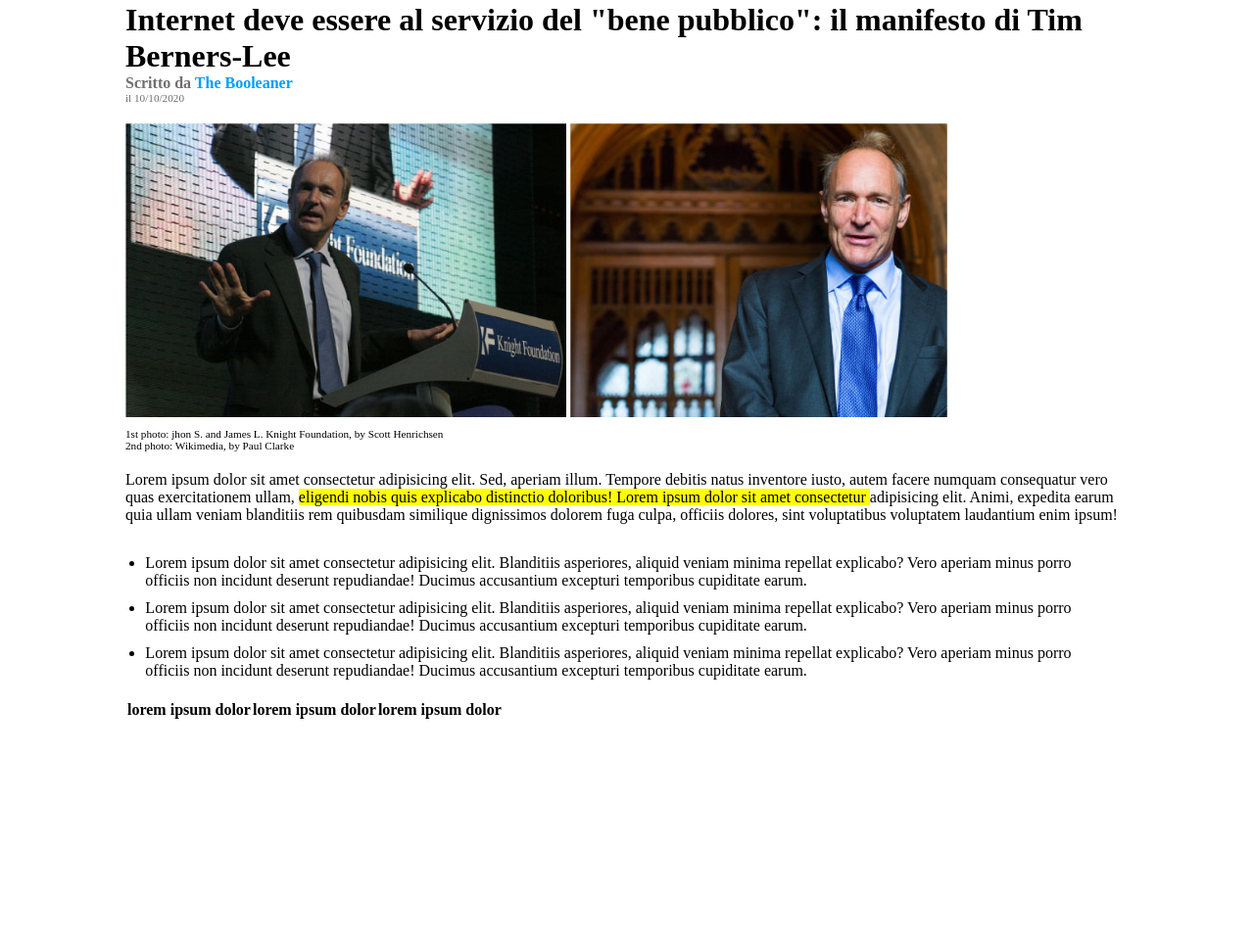
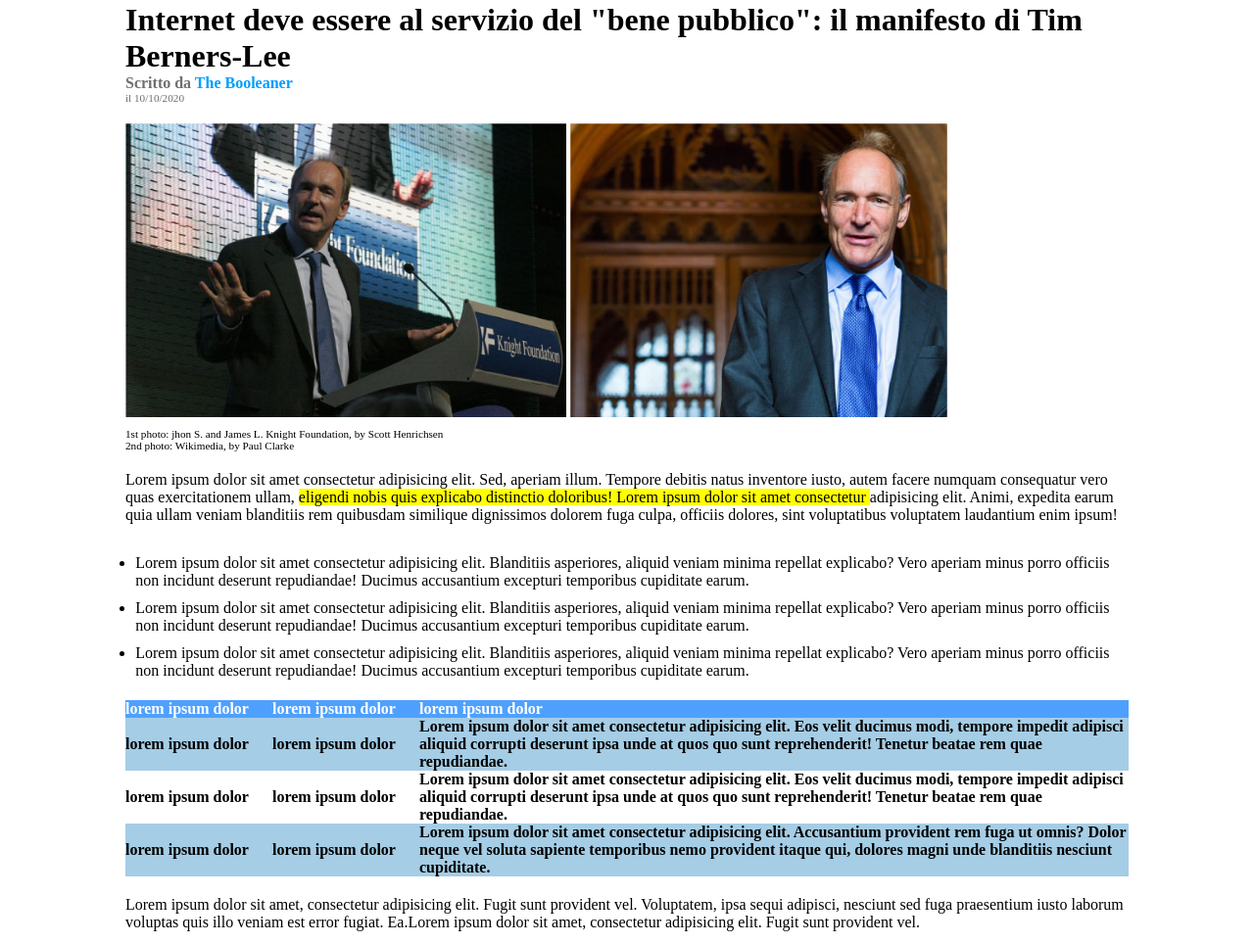
Before and after one commit to PietroSavini/html-css-booleaner, a plain HTML site: page index.html in a window 1280 px wide. Shown: the part 91-1055 px from the top of the page at 98% size. Before the commit the page ends 846 px from the top, so only its background shows below. Drawn offline with Linux system fonts and the light colour scheme.

Commit message:
Add. Table and styling

```diff
--- a/css/style.css
+++ b/css/style.css
@@ -23,9 +23,7 @@
     background-color: yellow;
 }
 
-ul{
-    padding-left: 1%;
-}
+
 ul li{
     margin: 1% ;
 }
@@ -86,4 +84,29 @@ ul li{
     margin-bottom: 2%;
 }
 
+
+
 /*table section*/
+table{
+    text-align: left;
+    border-collapse: collapse;
+    margin-bottom: 2%;
+}
+
+thead{
+    background-color: #4EA0FF;
+    color: white;
+    font-weight: bold;
+}
+
+th{
+    min-width: 150px;
+}
+
+td{
+    font-weight: bold;
+
+}
+.color{
+    background-color: rgba(50, 140, 195, 0.434);
+}
--- a/index.html
+++ b/index.html
@@ -70,31 +70,40 @@
                     </tr>
                 </thead>
                 <tbody>
-                    <tr>
-                        <td></td>
-                        <td></td>
-                        <td></td>
+                    <tr class="color">
+                        <td>lorem ipsum dolor</td>
+                        <td>lorem ipsum dolor</td>
+                        <td>Lorem ipsum dolor sit amet consectetur adipisicing elit. Eos velit ducimus modi, tempore impedit adipisci aliquid corrupti deserunt ipsa unde at quos quo sunt reprehenderit! Tenetur beatae rem quae repudiandae.</td>
                     </tr>
                     <tr>
-                        <td></td>
-                        <td></td>
-                        <td></td>
+                        <td>lorem ipsum dolor</td>
+                        <td>lorem ipsum dolor</td>
+                        <td>Lorem ipsum dolor sit amet consectetur adipisicing elit. Eos velit ducimus modi, tempore impedit adipisci aliquid corrupti deserunt ipsa unde at quos quo sunt reprehenderit! Tenetur beatae rem quae repudiandae.</td>
                     </tr>
-                    <tr>
-                        <td></td>
-                        <td></td>
-                        <td></td>
+                    <tr class="color">
+                        <td>lorem ipsum dolor</td>
+                        <td>lorem ipsum dolor</td>
+                        <td>Lorem ipsum dolor sit amet consectetur adipisicing elit. Accusantium provident rem fuga ut omnis? Dolor neque vel soluta sapiente temporibus nemo provident itaque qui, dolores magni unde blanditiis nesciunt cupiditate.</td>
                     </tr>
-
                 </tbody>
             </table>
+            <!-- table end -->
 
-
+            <!-- 2nd Article -->
+            <article>
+                <p>Lorem ipsum dolor sit amet, consectetur adipisicing elit. Fugit sunt provident vel. <span>Voluptatem, ipsa sequi adipisci, nesciunt sed fuga praesentium</span>  iusto laborum voluptas quis illo veniam est error fugiat. Ea.Lorem ipsum dolor sit amet, consectetur adipisicing elit. Fugit sunt provident vel.</p>
+            </article>
+            <!-- end of 2nd article -->
         </main>
 
         <footer>
 
+            <!-- section also like -->
+
         </footer>
+
+
+
     </div>
 
 
```
